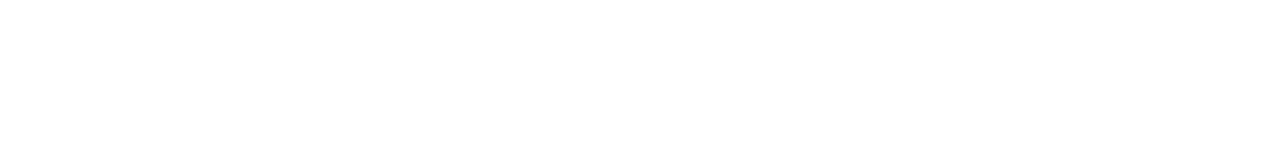
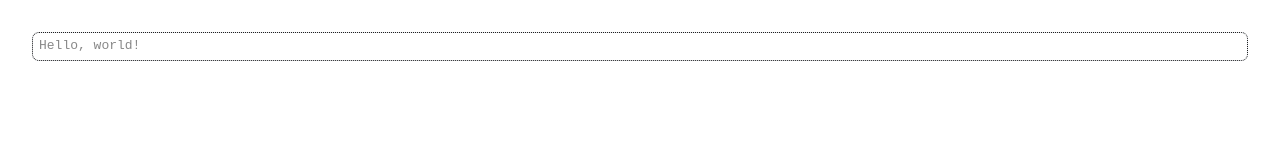
Before and after one commit to isqua/syntax-sandbox, a website built with Vite: page apps/codemirror-lezer/index.html in a window 1280 px wide. Built offline with nearby package versions, Linux system fonts and the light colour scheme.

Commit message:
feat(codemirror-lezer): add basic codemirror setup

```diff
--- a/apps/codemirror-lezer/index.html
+++ b/apps/codemirror-lezer/index.html
@@ -4,7 +4,7 @@
     <meta charset="UTF-8" />
     <link rel="icon" type="image/svg+xml" href="/vite.svg" />
     <meta name="viewport" content="width=device-width, initial-scale=1.0" />
-    <title>Vite + TS</title>
+    <title>CodeMirror with Custom Grammar (Lezer parser)</title>
   </head>
   <body>
     <div id="app"></div>
--- /dev/null
+++ b/apps/codemirror-lezer/src/editor/constants.ts
@@ -0,0 +1,2 @@
+export const PLACEHOLDER_TEXT = 'Hello, world!';
+export const HISTORY_GROUP_DELAY_IN_MS = 200;
--- /dev/null
+++ b/apps/codemirror-lezer/src/editor/editor.css
@@ -0,0 +1,9 @@
+.editor {
+    max-width: 100%;
+    border: 1px solid var(--control-border-color);
+    border-radius: 0.375rem;
+}
+
+.editor .cm-editor {
+    border-radius: inherit;
+}
--- /dev/null
+++ b/apps/codemirror-lezer/src/editor/editor.ts
@@ -0,0 +1,51 @@
+import { defaultKeymap, history, historyKeymap } from '@codemirror/commands';
+import { EditorState, EditorStateConfig } from '@codemirror/state';
+import { EditorView, keymap, placeholder } from '@codemirror/view';
+
+import { HISTORY_GROUP_DELAY_IN_MS, PLACEHOLDER_TEXT } from './constants';
+
+import './editor.css';
+
+export class Editor {
+    protected box: HTMLElement;
+    protected state: EditorState;
+    protected view: EditorView;
+
+    constructor(parent: HTMLElement) {
+        this.box = this.injectElement(parent);
+
+        this.state = EditorState.create(this.buildStateConfig());
+
+        this.view = new EditorView({
+            state: this.state,
+            parent: this.box,
+        });
+    }
+
+    public focus() {
+        this.view.focus();
+    }
+
+    protected injectElement(parent: HTMLElement) {
+        const box = document.createElement('div');
+
+        box.classList.add('editor');
+        parent.appendChild(box);
+
+        return box;
+    }
+
+    protected buildStateConfig(): EditorStateConfig {
+        return {
+            extensions: [
+                EditorView.lineWrapping,
+                history({ newGroupDelay: HISTORY_GROUP_DELAY_IN_MS }),
+                keymap.of([
+                    ...defaultKeymap,
+                    ...historyKeymap,
+                ]),
+                placeholder(PLACEHOLDER_TEXT),
+            ],
+        };
+    }
+}
--- /dev/null
+++ b/apps/codemirror-lezer/src/editor/index.ts
@@ -0,0 +1 @@
+export { Editor } from './editor';
--- a/apps/codemirror-lezer/src/main.ts
+++ b/apps/codemirror-lezer/src/main.ts
@@ -1,3 +1,8 @@
+import { Editor } from './editor';
+
 import './style.css';
 
-document.querySelector<HTMLDivElement>('#app')!;
+const appRoot = document.querySelector<HTMLDivElement>('#app')!;
+const editor = new Editor(appRoot);
+
+editor.focus();
--- a/apps/codemirror-lezer/src/style.css
+++ b/apps/codemirror-lezer/src/style.css
@@ -12,6 +12,8 @@
     -webkit-font-smoothing: antialiased;
     -moz-osx-font-smoothing: grayscale;
     -webkit-text-size-adjust: 100%;
+
+    --control-border-color: #374151;
 }
 
 a {
@@ -66,6 +68,8 @@ button:focus-visible {
     :root {
         color: #213547;
         background-color: #ffffff;
+
+        --control-border-color: #e5e7eb;
     }
 
     a:hover {
```
